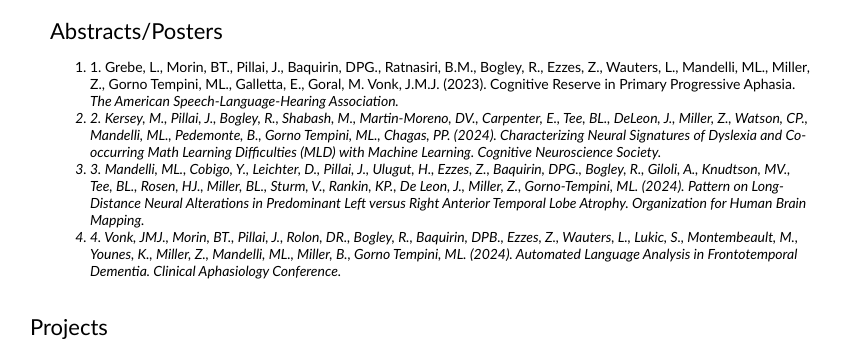
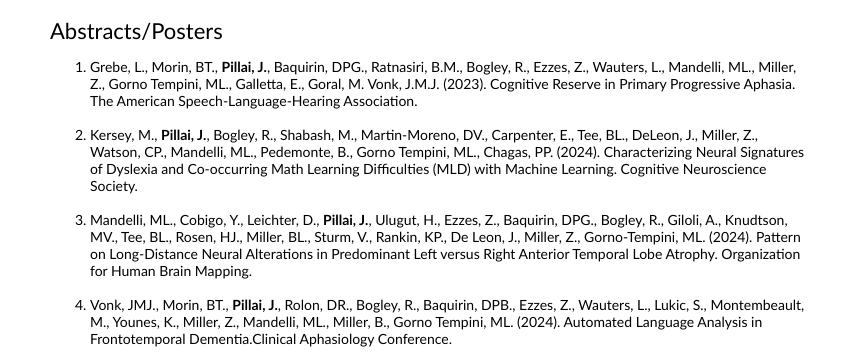
Before and after one commit to janhavi-pillai/janhavi-pillai.github.io, a plain HTML site: page index.html in a window 1280 px wide. Shown: the part 449-806 px from the top of the page, without its empty margins (210-1051 px from the left). Drawn offline with Linux system fonts and the light colour scheme.

Commit message:
edited structure

```diff
--- a/index.html
+++ b/index.html
@@ -38,10 +38,13 @@
               <td style="padding:20px;width:100%;vertical-align:middle">
                 <heading>Abstracts/Posters</heading>
                 <ol> <!-- Ordered list starts here -->
-                  <li>1.  Grebe, L., Morin, BT., Pillai, J., Baquirin, DPG., Ratnasiri, B.M., Bogley, R., Ezzes, Z., Wauters, L., Mandelli, ML., Miller, Z., Gorno Tempini, ML., Galletta, E., Goral, M. Vonk, J.M.J. (2023). Cognitive Reserve in Primary Progressive Aphasia. <em>The American Speech-Language-Hearing Association<em>. </li>
-                  <li>2.  Kersey, M., Pillai, J., Bogley, R., Shabash, M., Martin-Moreno, DV., Carpenter, E., Tee, BL., DeLeon, J., Miller, Z., Watson, CP., Mandelli, ML., Pedemonte, B., Gorno Tempini, ML., Chagas, PP. (2024). Characterizing Neural Signatures of Dyslexia and Co-occurring Math Learning Difficulties (MLD) with Machine Learning. <em>Cognitive Neuroscience Society<em>.</li>
-                  <li>3.  Mandelli, ML., Cobigo, Y., Leichter, D., Pillai, J., Ulugut, H., Ezzes, Z., Baquirin, DPG., Bogley, R., Giloli, A., Knudtson, MV., Tee, BL., Rosen, HJ., Miller, BL., Sturm, V., Rankin, KP., De Leon, J., Miller, Z., Gorno-Tempini, ML. (2024). Pattern on Long-Distance Neural Alterations in Predominant Left versus Right Anterior Temporal Lobe Atrophy. <em>Organization for Human Brain Mapping<em>.</li>
-                  <li>4.  Vonk, JMJ., Morin, BT., Pillai, J., Rolon, DR., Bogley, R., Baquirin, DPB., Ezzes, Z., Wauters, L., Lukic, S., Montembeault, M., Younes, K., Miller, Z., Mandelli, ML., Miller, B., Gorno Tempini, ML. (2024). Automated Language Analysis in Frontotemporal Dementia. <em>Clinical Aphasiology Conference<em>. </li>
+                  <li>Grebe, L., Morin, BT., <strong>Pillai, J.</strong>, Baquirin, DPG., Ratnasiri, B.M., Bogley, R., Ezzes, Z., Wauters, L., Mandelli, ML., Miller, Z., Gorno Tempini, ML., Galletta, E., Goral, M. Vonk, J.M.J. (2023). Cognitive Reserve in Primary Progressive Aphasia. The American Speech-Language-Hearing Association. </li>
+                  <br>
+                  <li>Kersey, M., <strong>Pillai, J.</strong>, Bogley, R., Shabash, M., Martin-Moreno, DV., Carpenter, E., Tee, BL., DeLeon, J., Miller, Z., Watson, CP., Mandelli, ML., Pedemonte, B., Gorno Tempini, ML., Chagas, PP. (2024). Characterizing Neural Signatures of Dyslexia and Co-occurring Math Learning Difficulties (MLD) with Machine Learning. Cognitive Neuroscience Society.</li>
+                  <br>
+                  <li>Mandelli, ML., Cobigo, Y., Leichter, D., <strong>Pillai, J.</strong>, Ulugut, H., Ezzes, Z., Baquirin, DPG., Bogley, R., Giloli, A., Knudtson, MV., Tee, BL., Rosen, HJ., Miller, BL., Sturm, V., Rankin, KP., De Leon, J., Miller, Z., Gorno-Tempini, ML. (2024). Pattern on Long-Distance Neural Alterations in Predominant Left versus Right Anterior Temporal Lobe Atrophy. Organization for Human Brain Mapping.</li>
+                  <br>
+                  <li>Vonk, JMJ., Morin, BT., <strong>Pillai, J.</strong>, Rolon, DR., Bogley, R., Baquirin, DPB., Ezzes, Z., Wauters, L., Lukic, S., Montembeault, M., Younes, K., Miller, Z., Mandelli, ML., Miller, B., Gorno Tempini, ML. (2024). Automated Language Analysis in Frontotemporal Dementia.Clinical Aphasiology Conference. </li>
                 </ol>
               </td>
             </tr>
```
